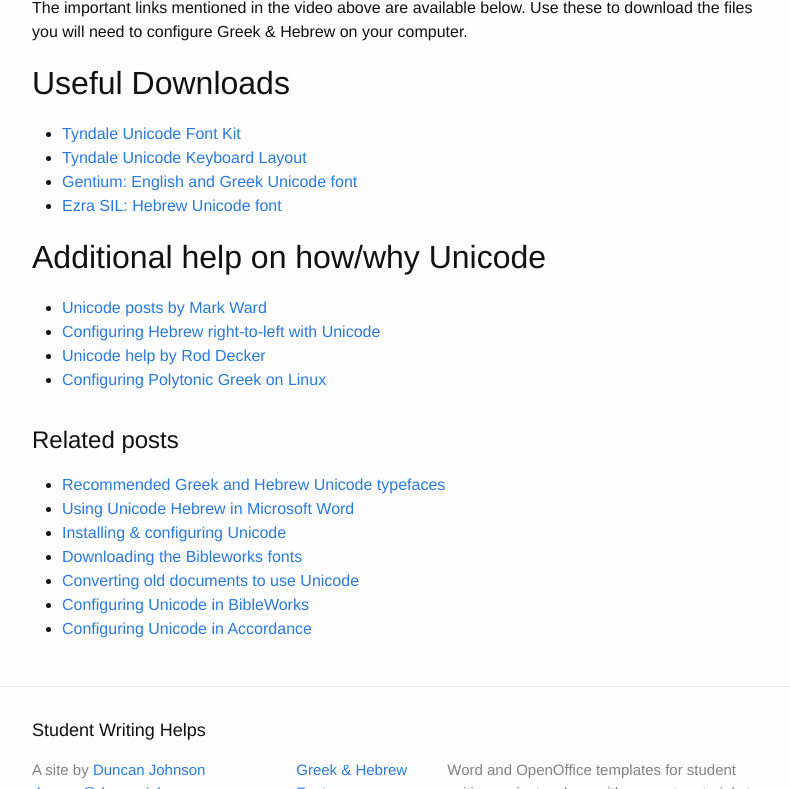
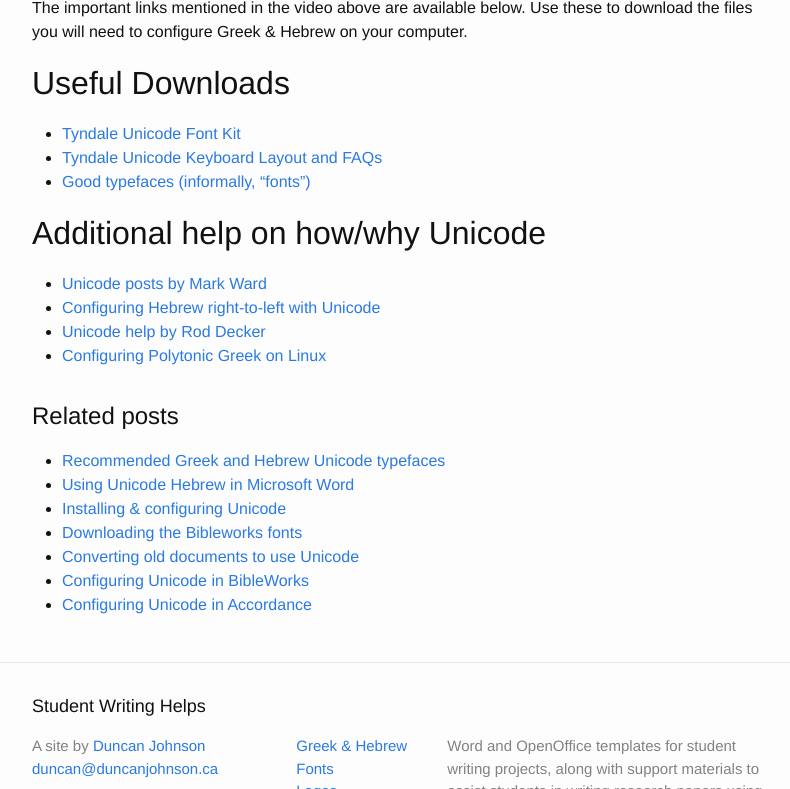
Before and after one commit to dtjohnso/Student-Writing-Helps, a Jekyll site: the page built from _posts/2014-11-12-installing-and-configuring-unicode.markdown, in a window 1280 px wide and 900 px high, scrolled down 572 px, cut to the strip 111-900 px from the top of the window. Shown: the whole strip, without its empty margins (238-1028 px from the left). Built offline with Jekyll 4.4.1, drawn with Linux system fonts in a browser that asks for light colours.

Commit message:
Updated links to Tyndale Unicode layout, replaced links to Gentium and Ezra with link to typefaces page

```diff
--- a/_posts/2014-11-12-installing-and-configuring-unicode.markdown
+++ b/_posts/2014-11-12-installing-and-configuring-unicode.markdown
@@ -14,10 +14,9 @@
 
 ## Useful Downloads
 
-* [Tyndale Unicode Font Kit](http://www.tyndale.cam.ac.uk/index.php?page=unicode)
-* [Tyndale Unicode Keyboard Layout](http://www.tyndale.cam.ac.uk/Fonts/DocFiles/Keyboards.htm)
-* [Gentium: English and Greek Unicode font](http://scripts.sil.org/cms/scripts/page.php?site_id=nrsi&item_id=Gentium)
-* [Ezra SIL: Hebrew Unicode font](http://scripts.sil.org/EzraSIL_Home)
+* [Tyndale Unicode Font Kit](https://academic.tyndalehouse.com/unicode-font-kit)
+* [Tyndale Unicode Keyboard Layout and FAQs](https://academic.tyndalehouse.com/storage/files/using-font-kit-clickable.pdf)
+* [Good typefaces (informally, "fonts")](({{ site.baseurl }}/unicode/2019/05/21/greek-and-hebrew-unicode-typefaces.html))
 
 ## Additional help on how/why Unicode
 
```
